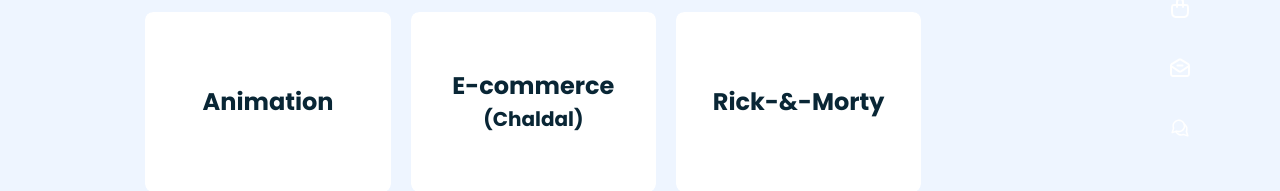
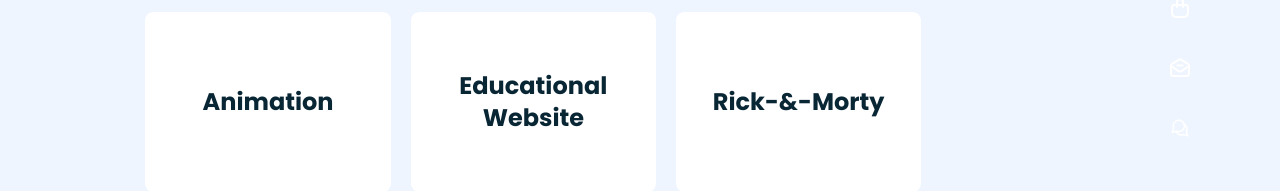
Before and after one commit to mdarmanbd/Portfolio, a Vue app: page / in a window 1280 px wide. Both pictures are taken after a click on the item "PORTFOLIO". Shown: the part 360-551 px from the top of the page. Built offline with nearby package versions, Linux system fonts and the light colour scheme.

Commit message:
add the live link in educational website

```diff
--- a/src/components/Portfolio.vue
+++ b/src/components/Portfolio.vue
@@ -75,12 +75,12 @@
             <div @click="project.projectFive" class="relative overflow-hidden cursor-pointer   col-span-12 sm:col-span-12 md:col-span-6 lg:col-span-6 xl:col-span-4 w-full sm:w-full md:w-full lg:w-full xl:w-full xl:h-5/5 xl:rounded-lg mx-auto">
               <div class="h-full bg-white rounded-lg">
                 <div class="grid place-items-center h-[250px] sm:h-[250px] mg:h-[250px] lg:h-[180px] xl:h-[180px]">
-                  <h3 class="text-center text-2xl font-poppins font-bold text-mideNightTeal">E-commerce <span class="text-xl">(Chaldal)</span> </h3>
+                  <h3 class="text-center text-2xl font-poppins font-bold text-mideNightTeal">Educational Website</h3>
                 </div>
               </div>
               <div class="absolute bg-amber rounded-lg top-0 left-0 w-full h-full opacity-0 hover:opacity-100 duration-300">
                 <div class=" absolute top-[40%] left-0 w-full h-full">
-                  <p class="z-10 text-white font-poppins font-bold text-xl text-center"> jQuery , Tailwind css</p>
+                  <p class="z-10 text-white font-poppins font-bold text-xl text-center">bootstrap 5 , JavaScript </p>
                 </div>
               </div>
             </div>
--- a/src/store/project.js
+++ b/src/store/project.js
@@ -39,7 +39,7 @@
     projectFive(){
         // this.fiveProject = true
         // this.opacityActive = true
-        window.open('https://github.com/mdarmanbd/chaldal_clone','_blank')
+        window.open('https://cosmic-cactus-88c529.netlify.app/','_blank')
     },
 
     projectSix(){
```
